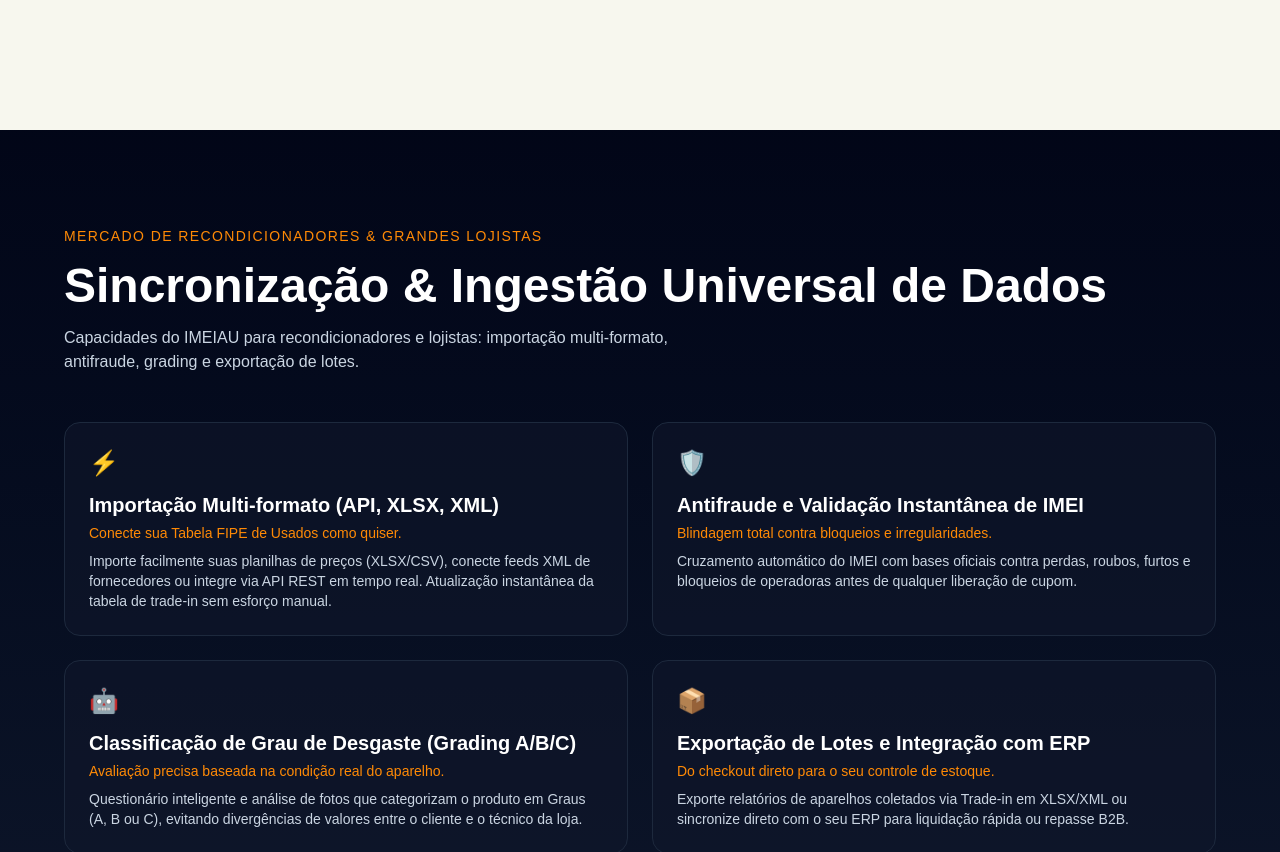
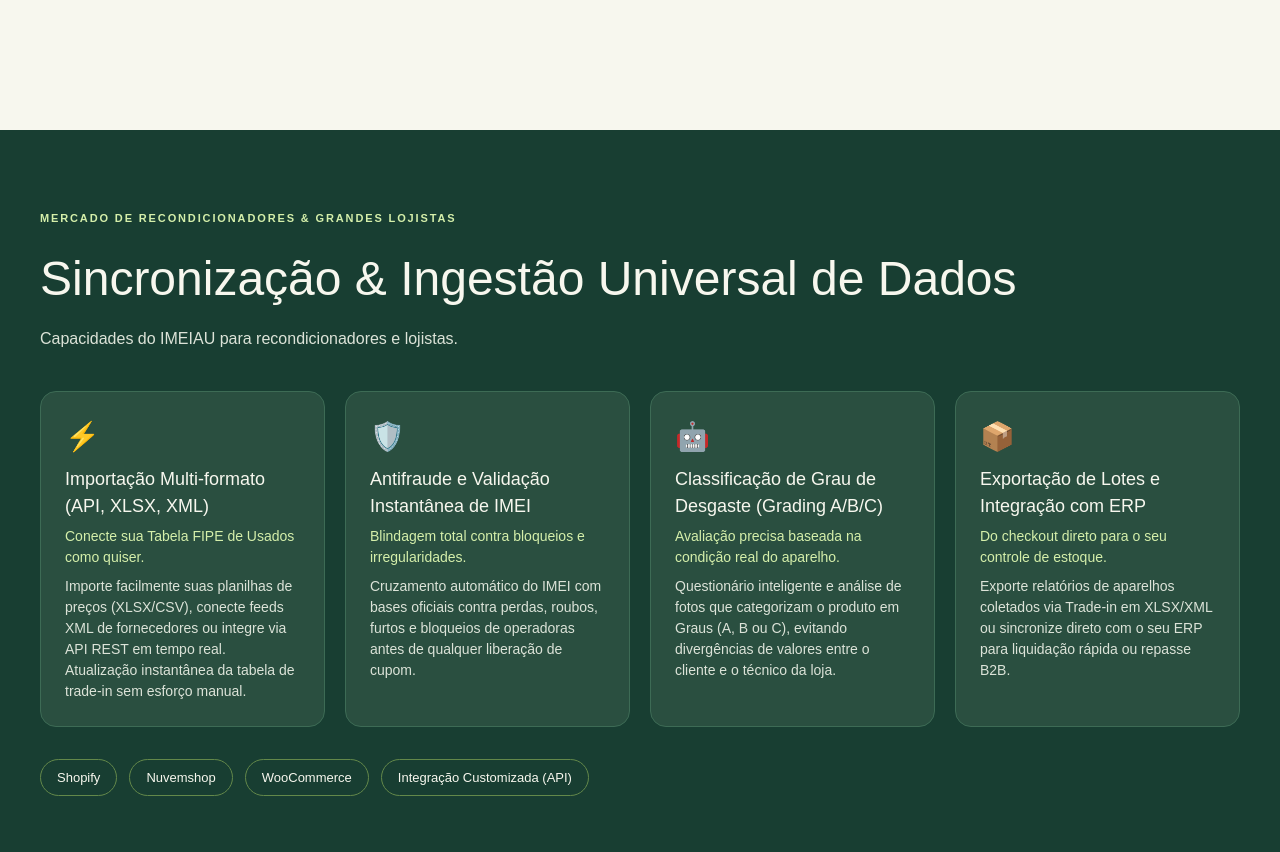
Before and after one commit to rhenanteix/ImeiAu, a Next.js app in the folder merchant/: page / in a window 1280 px wide. Shown: the part 2520-3372 px from the top of the page. Built offline with nearby package versions, Linux system fonts and the light colour scheme.

Commit message:
create email and change page

```diff
--- a/merchant/src/app/page.tsx
+++ b/merchant/src/app/page.tsx
@@ -243,29 +243,29 @@
           </div>
         </section>
         {/* <ContactForm /> */}
-        <section id="recondicionadores" className="px-6 py-24 bg-gradient-to-b from-slate-950 to-slate-900 text-white">
-          <div className="max-w-6xl mx-auto">
-            <p className="text-sm uppercase tracking-widest text-orange-400 mb-4">MERCADO DE RECONDICIONADORES & GRANDES LOJISTAS</p>
-            <h2 className="text-4xl md:text-5xl font-bold mb-4">Sincronização &amp; Ingestão Universal de Dados</h2>
-            <p className="text-slate-300 max-w-2xl mb-12">Capacidades do IMEIAU para recondicionadores e lojistas: importação multi-formato, antifraude, grading e exportação de lotes.</p>
-            <div className="grid md:grid-cols-2 gap-6">
+        <section id="recondicionadores" style={{ background: "#183e32", color: "#f7f7ee", padding: "80px 40px" }}>
+          <div style={{ maxWidth: 1240, margin: "auto" }}>
+            <p style={{ fontSize: 11, letterSpacing: "0.17em", fontWeight: 700, color: "#d5efaa", marginBottom: 16 }}>MERCADO DE RECONDICIONADORES & GRANDES LOJISTAS</p>
+            <h2 style={{ fontSize: "clamp(32px,4vw,48px)", marginBottom: 12 }}>Sincronização &amp; Ingestão Universal de Dados</h2>
+            <p style={{ maxWidth: 640, marginBottom: 40, color: "#dce3d8" }}>Capacidades do IMEIAU para recondicionadores e lojistas.</p>
+            <div style={{ display: "grid", gridTemplateColumns: "repeat(auto-fit,minmax(280px,1fr))", gap: 20 }}>
               {[
-                ["⚡ Importação Multi-formato (API, XLSX, XML)", "Conecte sua Tabela FIPE de Usados como quiser.", "Importe facilmente suas planilhas de preços (XLSX/CSV), conecte feeds XML de fornecedores ou integre via API REST em tempo real. Atualização instantânea da tabela de trade-in sem esforço manual."],
-                ["🛡️ Antifraude e Validação Instantânea de IMEI", "Blindagem total contra bloqueios e irregularidades.", "Cruzamento automático do IMEI com bases oficiais contra perdas, roubos, furtos e bloqueios de operadoras antes de qualquer liberação de cupom."],
-                ["🤖 Classificação de Grau de Desgaste (Grading A/B/C)", "Avaliação precisa baseada na condição real do aparelho.", "Questionário inteligente e análise de fotos que categorizam o produto em Graus (A, B ou C), evitando divergências de valores entre o cliente e o técnico da loja."],
-                ["📦 Exportação de Lotes e Integração com ERP", "Do checkout direto para o seu controle de estoque.", "Exporte relatórios de aparelhos coletados via Trade-in em XLSX/XML ou sincronize direto com o seu ERP para liquidação rápida ou repasse B2B."],
-              ].map(([icon, headline, desc]) => (
-                <article key={headline} className="rounded-2xl border border-slate-800 bg-slate-900/60 p-6 hover:border-orange-500/50 transition-colors">
-                  <div className="text-2xl mb-3">{icon.split(" ")[0]}</div>
-                  <h3 className="text-xl font-semibold mb-1">{icon.replace(/^\S+\s/, "")}</h3>
-                  <p className="text-orange-400 text-sm mb-2">{headline}</p>
-                  <p className="text-slate-300 text-sm">{desc}</p>
+                ["⚡", "Importação Multi-formato (API, XLSX, XML)", "Conecte sua Tabela FIPE de Usados como quiser.", "Importe facilmente suas planilhas de preços (XLSX/CSV), conecte feeds XML de fornecedores ou integre via API REST em tempo real. Atualização instantânea da tabela de trade-in sem esforço manual."],
+                ["🛡️", "Antifraude e Validação Instantânea de IMEI", "Blindagem total contra bloqueios e irregularidades.", "Cruzamento automático do IMEI com bases oficiais contra perdas, roubos, furtos e bloqueios de operadoras antes de qualquer liberação de cupom."],
+                ["🤖", "Classificação de Grau de Desgaste (Grading A/B/C)", "Avaliação precisa baseada na condição real do aparelho.", "Questionário inteligente e análise de fotos que categorizam o produto em Graus (A, B ou C), evitando divergências de valores entre o cliente e o técnico da loja."],
+                ["📦", "Exportação de Lotes e Integração com ERP", "Do checkout direto para o seu controle de estoque.", "Exporte relatórios de aparelhos coletados via Trade-in em XLSX/XML ou sincronize direto com o seu ERP para liquidação rápida ou repasse B2B."],
+              ].map(([icon, title, headline, desc]) => (
+                <article key={title} style={{ background: "#2a4f40", borderRadius: 16, padding: 24, border: "1px solid #3d6b55" }}>
+                  <div style={{ fontSize: 28, marginBottom: 8 }}>{icon}</div>
+                  <h3 style={{ fontSize: 18, marginBottom: 6 }}>{title}</h3>
+                  <p style={{ color: "#d5efaa", fontSize: 14, marginBottom: 8 }}>{headline}</p>
+                  <p style={{ color: "#dce3d8", fontSize: 14 }}>{desc}</p>
                 </article>
               ))}
             </div>
-            <div className="mt-12 flex flex-wrap gap-3">
+            <div style={{ marginTop: 32, display: "flex", flexWrap: "wrap", gap: 12 }}>
               {["Shopify", "Nuvemshop", "WooCommerce", "Integração Customizada (API)"].map((b) => (
-                <span key={b} className="px-4 py-2 rounded-full border border-slate-700 text-sm text-slate-200">✓ {b}</span>
+                <span key={b} style={{ padding: "8px 16px", borderRadius: 999, border: "1px solid #63884a", fontSize: 13 }}>{b}</span>
               ))}
             </div>
           </div>
```
